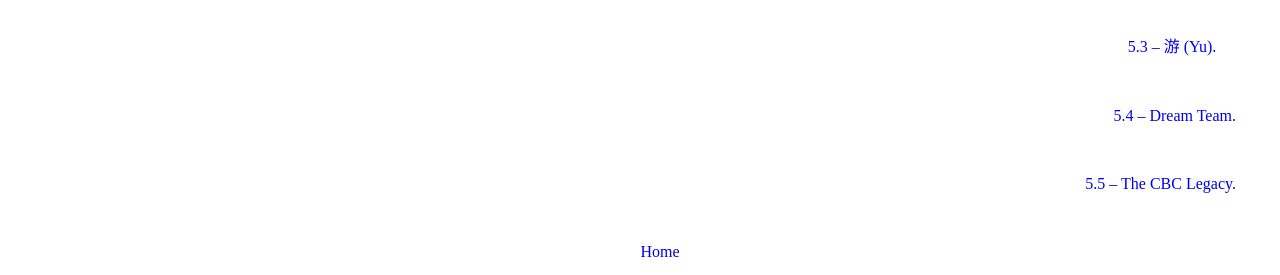
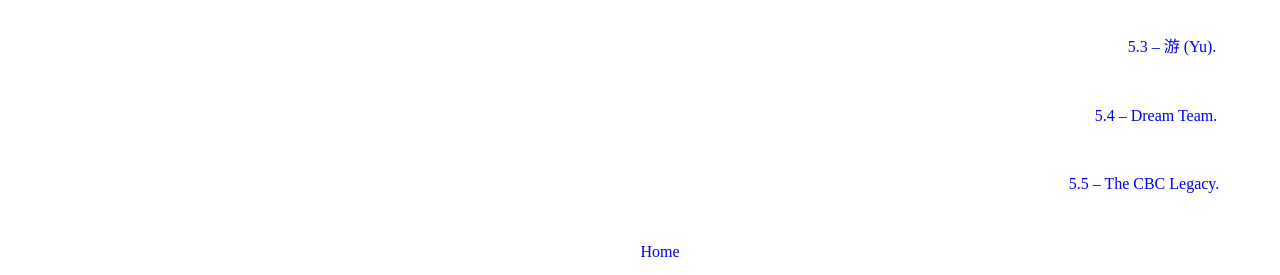
Before and after one commit to Project-925/project-925.github.io, a Jekyll site: the page built from index.html, in a window 1280 px wide. Shown: the part 323-598 px from the top of the page. Built offline with Jekyll 4.4.1, drawn with Linux system fonts in a browser that asks for light colours; grey boxes are pictures that could not be loaded.

Commit message:
Update default.html

```diff
--- a/_layouts/default.html
+++ b/_layouts/default.html
@@ -81,14 +81,14 @@
 
 
                     <br>
-	        		<p align = "right">
-                    <a href="/5.4">5.4 – Dream Team.</a> &nbsp;&nbsp;&nbsp;&nbsp;&nbsp;&nbsp;&nbsp;&nbsp;
+	        		<p align = "center">&nbsp;&nbsp;&nbsp;&nbsp;&nbsp;&nbsp;&nbsp;&nbsp;&nbsp;&nbsp; &nbsp;&nbsp;&nbsp;&nbsp; &nbsp;&nbsp;&nbsp;&nbsp; &nbsp;&nbsp;&nbsp;&nbsp; &nbsp;&nbsp;&nbsp;&nbsp; &nbsp;&nbsp;&nbsp;&nbsp; &nbsp;&nbsp;&nbsp;&nbsp; &nbsp;&nbsp; &nbsp;&nbsp; &nbsp;&nbsp;&nbsp;&nbsp; &nbsp;&nbsp;&nbsp;&nbsp; &nbsp;&nbsp;&nbsp;&nbsp; &nbsp;&nbsp;&nbsp;&nbsp; &nbsp;&nbsp;&nbsp;&nbsp; &nbsp;&nbsp;&nbsp;&nbsp; &nbsp;&nbsp;&nbsp;&nbsp; &nbsp;&nbsp;&nbsp;&nbsp; &nbsp;&nbsp;&nbsp;&nbsp; &nbsp;&nbsp;&nbsp;&nbsp; &nbsp;&nbsp;&nbsp;&nbsp; &nbsp;&nbsp;&nbsp;&nbsp; &nbsp;&nbsp;&nbsp;&nbsp; &nbsp;&nbsp;&nbsp;&nbsp; &nbsp;&nbsp;&nbsp;&nbsp; &nbsp;&nbsp;&nbsp;&nbsp; &nbsp;&nbsp;&nbsp;&nbsp; &nbsp;&nbsp;&nbsp;&nbsp; &nbsp;&nbsp;&nbsp;&nbsp; &nbsp;&nbsp;&nbsp;&nbsp; &nbsp;&nbsp;&nbsp;&nbsp; &nbsp;&nbsp;&nbsp;&nbsp; &nbsp;&nbsp;&nbsp;&nbsp; &nbsp;&nbsp;&nbsp;&nbsp; &nbsp;&nbsp;&nbsp;&nbsp; &nbsp;&nbsp;&nbsp;&nbsp; &nbsp;&nbsp; &nbsp;&nbsp;&nbsp;&nbsp; &nbsp;&nbsp;&nbsp;&nbsp; &nbsp;&nbsp;&nbsp;&nbsp; &nbsp;&nbsp;&nbsp;&nbsp; &nbsp;&nbsp;&nbsp;&nbsp; &nbsp;&nbsp;&nbsp;&nbsp; &nbsp;&nbsp;&nbsp;&nbsp; &nbsp;&nbsp;&nbsp;&nbsp; &nbsp;&nbsp;&nbsp;&nbsp; &nbsp;&nbsp;&nbsp;&nbsp; &nbsp;&nbsp;&nbsp;&nbsp; &nbsp;&nbsp;&nbsp;&nbsp; &nbsp;&nbsp;&nbsp;&nbsp;&nbsp;&nbsp;&nbsp;
+                    <a href="/5.4">5.4 – Dream Team.</a>
                 	</p>
 
 
                     <br>
-	        		<p align = "right">
-                    <a href="/5.5">5.5 – The CBC Legacy.</a> &nbsp;&nbsp;&nbsp;&nbsp;&nbsp;&nbsp;&nbsp;&nbsp;
+	        		<p align = "center">&nbsp;&nbsp;&nbsp;&nbsp;&nbsp;&nbsp;&nbsp;&nbsp;&nbsp;&nbsp; &nbsp;&nbsp;&nbsp;&nbsp; &nbsp;&nbsp;&nbsp;&nbsp; &nbsp;&nbsp;&nbsp;&nbsp; &nbsp;&nbsp;&nbsp;&nbsp; &nbsp;&nbsp;&nbsp;&nbsp; &nbsp;&nbsp;&nbsp;&nbsp; &nbsp;&nbsp; &nbsp;&nbsp; &nbsp;&nbsp;&nbsp;&nbsp; &nbsp;&nbsp;&nbsp;&nbsp; &nbsp;&nbsp;&nbsp;&nbsp; &nbsp;&nbsp;&nbsp;&nbsp; &nbsp;&nbsp;&nbsp;&nbsp; &nbsp;&nbsp;&nbsp;&nbsp; &nbsp;&nbsp;&nbsp;&nbsp; &nbsp;&nbsp;&nbsp;&nbsp; &nbsp;&nbsp;&nbsp;&nbsp; &nbsp;&nbsp;&nbsp;&nbsp; &nbsp;&nbsp;&nbsp;&nbsp; &nbsp;&nbsp;&nbsp;&nbsp; &nbsp;&nbsp;&nbsp;&nbsp; &nbsp;&nbsp;&nbsp;&nbsp; &nbsp;&nbsp;&nbsp;&nbsp; &nbsp;&nbsp;&nbsp;&nbsp; &nbsp;&nbsp;&nbsp;&nbsp; &nbsp;&nbsp;&nbsp;&nbsp; &nbsp;&nbsp;&nbsp;&nbsp; &nbsp;&nbsp;&nbsp;&nbsp; &nbsp;&nbsp;&nbsp;&nbsp; &nbsp;&nbsp;&nbsp;&nbsp; &nbsp;&nbsp;&nbsp;&nbsp; &nbsp;&nbsp;&nbsp;&nbsp; &nbsp;&nbsp;&nbsp;&nbsp; &nbsp;&nbsp;&nbsp;&nbsp; &nbsp;&nbsp; &nbsp;&nbsp;&nbsp;&nbsp; &nbsp;&nbsp;&nbsp;&nbsp; &nbsp;&nbsp;&nbsp;&nbsp; &nbsp;&nbsp;&nbsp;&nbsp; &nbsp;&nbsp;&nbsp;&nbsp; &nbsp;&nbsp;&nbsp;&nbsp; &nbsp;&nbsp;&nbsp;&nbsp; &nbsp;&nbsp;&nbsp;&nbsp; &nbsp;&nbsp;&nbsp;&nbsp; &nbsp;&nbsp;&nbsp;&nbsp; &nbsp;&nbsp;&nbsp;&nbsp; &nbsp;&nbsp;&nbsp;&nbsp; &nbsp;
+                    <a href="/5.5">5.5 – The CBC Legacy.</a>
                 	</p>
 
 
```
